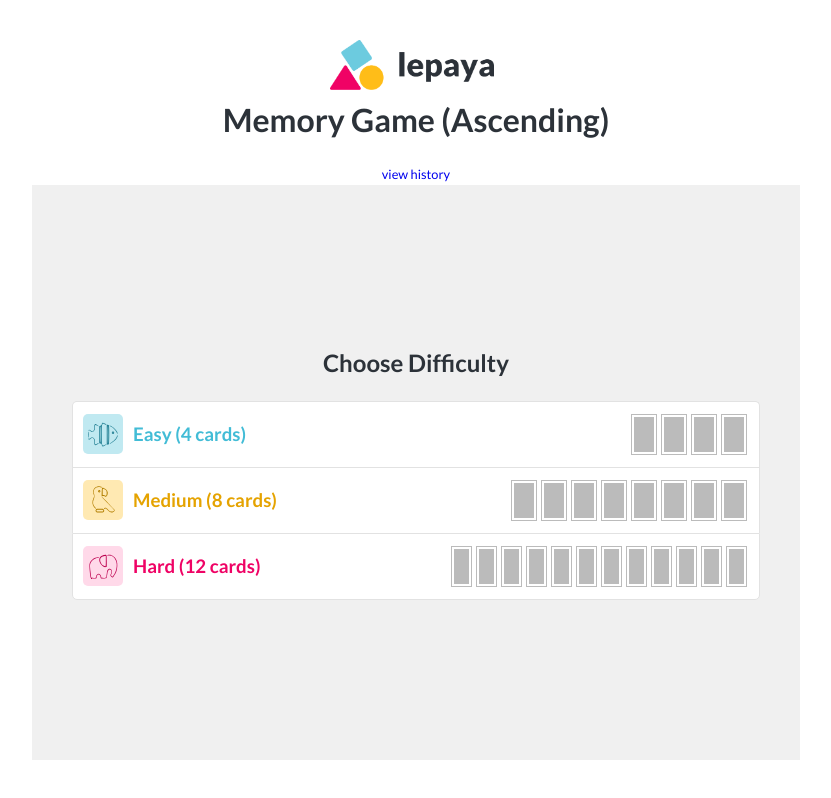
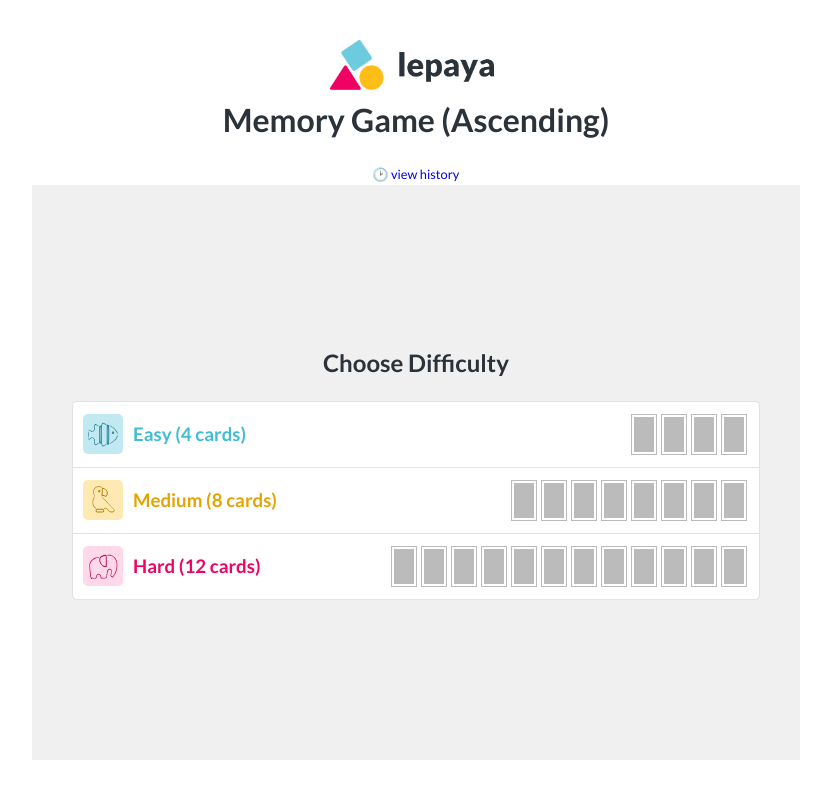
Before and after one commit to eduardomagaldi/game-memory, a Vue app: page / in a window 1280 px wide. Shown: the whole page, without its empty margins (224-1055 px from the left). Built offline with nearby package versions, Linux system fonts and the light colour scheme.

Commit message:
removing styles and icon emoji

```diff
--- a/src/App.vue
+++ b/src/App.vue
@@ -14,7 +14,7 @@
           name: 'History',
         }"
       >
-        view history
+        🕑 view history
       </router-link>
     </small>
 
--- a/src/components/ChooseDifficulty.vue
+++ b/src/components/ChooseDifficulty.vue
@@ -173,8 +173,4 @@
     padding: 5px;
   }
 }
-
-.cards__wrapper {
-  max-width: 300px;
-}
 </style>
```
